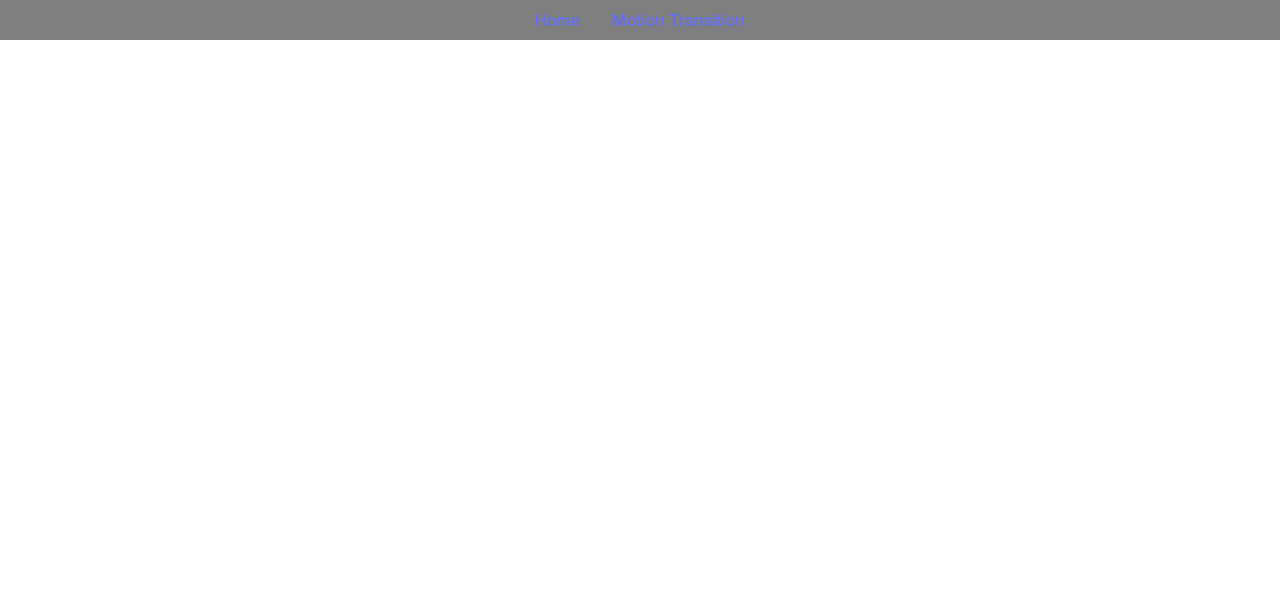
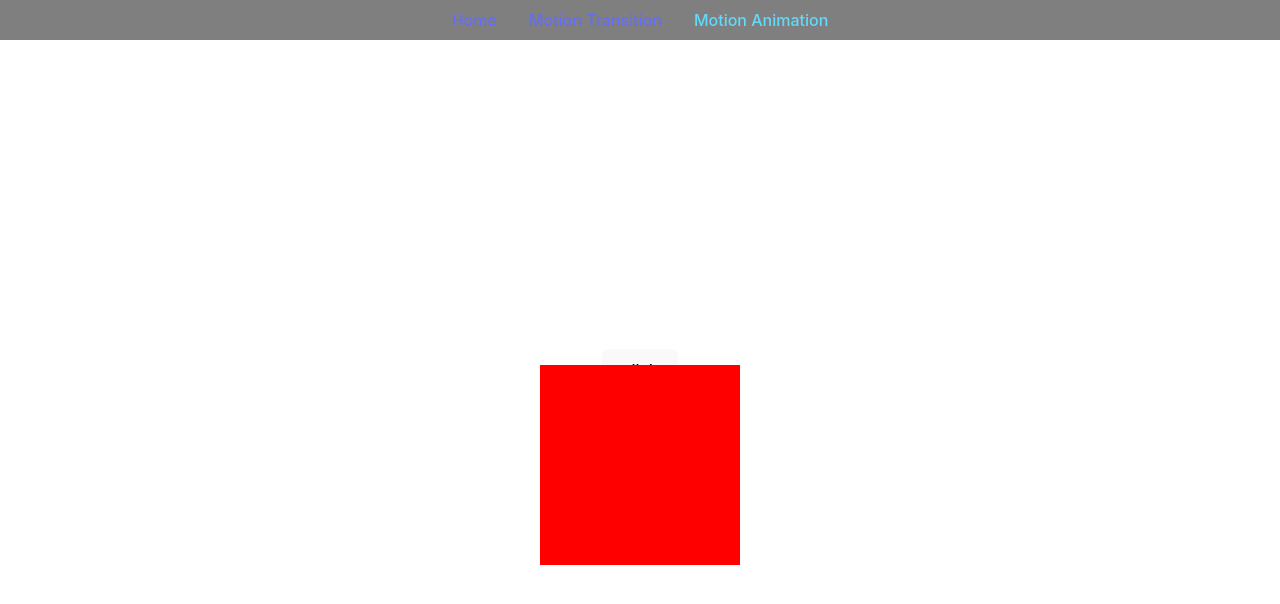
Before and after one commit to garold664/react-framer-motion, a React (Vite) app: page /motion-animation in a window 1280 px wide. Shown: the top 604 px of the page. Built offline with nearby package versions, Linux system fonts and the light colour scheme.

Commit message:
creates page with motion animations example

```diff
--- a/src/App.tsx
+++ b/src/App.tsx
@@ -2,6 +2,7 @@ import { Route, Routes } from 'react-router';
 import './App.css';
 
 import MotionTranstion from './pages/MotionTransiton';
+import MotionAnimation from './pages/MotionAnimation';
 import { NavLink } from 'react-router-dom';
 
 function App() {
@@ -31,9 +32,11 @@ function App() {
         >
           <NavLink to="/">Home</NavLink>
           <NavLink to="/motion-transition">Motion Transition</NavLink>
+          <NavLink to="/motion-animation">Motion Animation</NavLink>
         </nav>
         <Routes>
           <Route path="/motion-transition" element={<MotionTranstion />} />
+          <Route path="/motion-animation" element={<MotionAnimation />} />
         </Routes>
       </main>
     </>
--- /dev/null
+++ b/src/pages/MotionAnimation.tsx
@@ -0,0 +1,40 @@
+import { useState } from 'react';
+
+import { motion, AnimatePresence } from 'framer-motion';
+
+export default function MotionTransiton() {
+  const [isVisible, setIsVisible] = useState(true);
+  return (
+    <>
+      {' '}
+      <motion.button layout onClick={() => setIsVisible(!isVisible)}>
+        click
+      </motion.button>
+      <AnimatePresence
+        // mode="wait"
+        mode="popLayout"
+        // mode="sync"
+      >
+        {isVisible && (
+          <motion.div
+            initial={{ y: 0, scale: 0 }}
+            // animate={{ y: [200, -50, 0, 200] }}
+            animate={{ scale: [2, 0, 1, 2] }}
+            // transition={{ type: 'spring', duration: 1.2 }}
+            transition={{
+              ease: 'backInOut',
+              duration: 1.2,
+              times: [0, 0.2, 0.3, 1],
+            }}
+            exit={{ y: 0, scale: 0 }}
+            style={{
+              width: '100px',
+              height: '100px',
+              backgroundColor: 'red',
+            }}
+          ></motion.div>
+        )}
+      </AnimatePresence>
+    </>
+  );
+}
```
